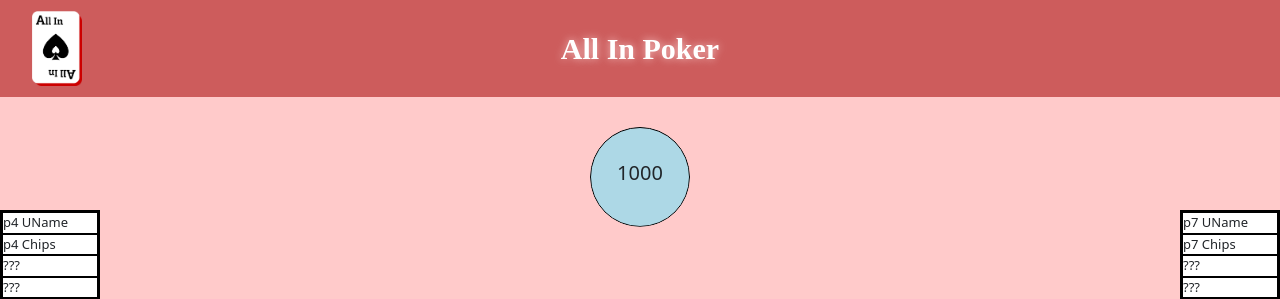
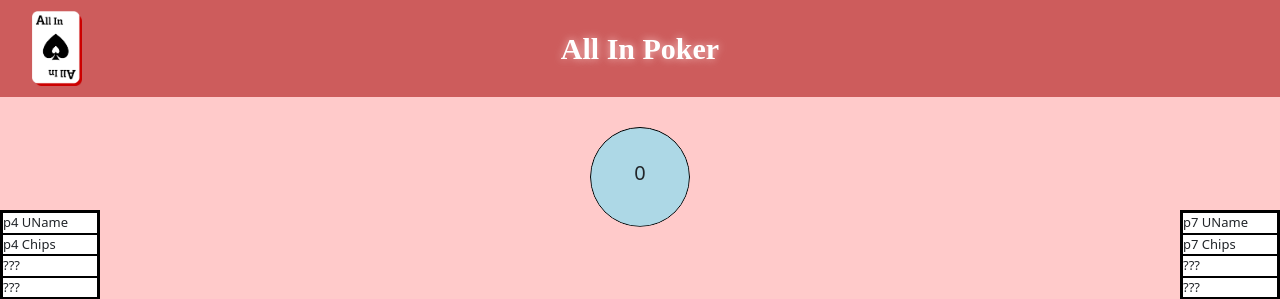
Before and after one commit to software-assignments-fall2021/project-setup-beizhang-discrete, a React (Create React App) app in the folder front-end/: page /game in a window 1280 px wide. Shown: the top 299 px of the page. Built offline with nearby package versions, Linux system fonts and the light colour scheme; no server answers.

Commit message:
pot placeholder is 0, minor tweaks

```diff
--- a/front-end/src/Game.js
+++ b/front-end/src/Game.js
@@ -52,7 +52,8 @@ function Game(props) {
 
     useEffect(() => {
         shuffleDeck()
-        drawHand()
+        setHandFirst(getCard())
+        setHandSecond(getCard())
     }, []);
 
     useEffect(() => {
@@ -108,11 +109,6 @@ function Game(props) {
         return r
     }
 
-    const drawHand = () => {
-        setHandFirst(getCard())
-        setHandSecond(getCard())
-    }
-
     const call = () => {
         setAction("Called")
         if (gamePhase < 4){
@@ -131,7 +127,8 @@ function Game(props) {
         setRiver(null)
         setGamePhase(0)
         shuffleDeck()
-        drawHand()
+        setHandFirst(getCard())
+        setHandSecond(getCard())
     }
 
     return (
@@ -191,7 +188,7 @@ function Game(props) {
             </div>
             <div>
                 <center>
-                    <div className="pot"><br />1000</div>
+                    <div className="pot"><br />0</div>
                     <p>
                         <div className="centerCards">{flopFirst}</div>
                         <div className="centerCards">{flopSecond}</div>
```
